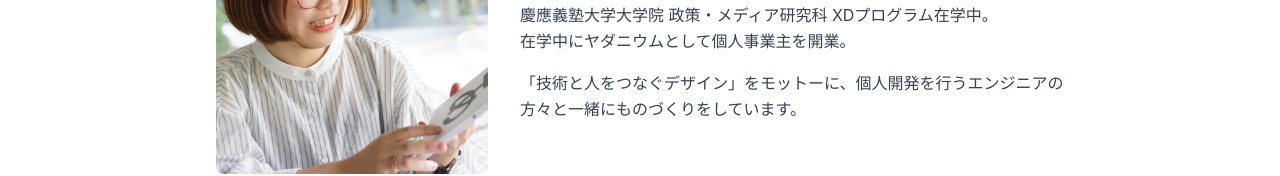
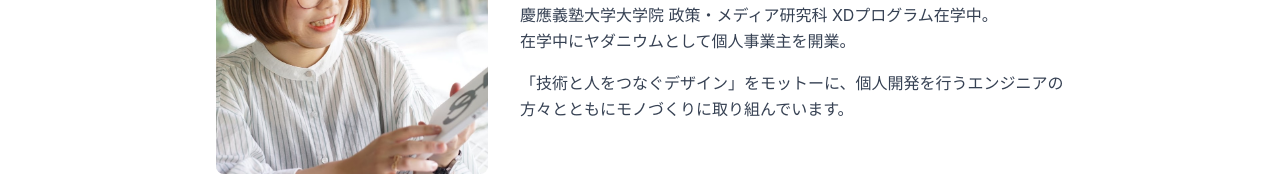
Before and after one commit to yadanium/Yada_folio_2026, a React (Vite) app: page /about in a window 1280 px wide. Shown: the part 699-875 px from the top of the page. Built offline with nearby package versions, Linux system fonts and the light colour scheme.

Commit message:
Revise About page text for improved clarity and engagement. Update phrasing to enhance readability and better convey the collaborative spirit of the design process.

```diff
--- a/src/app/pages/About.tsx
+++ b/src/app/pages/About.tsx
@@ -48,7 +48,8 @@ export function About() {
               在学中にヤダニウムとして個人事業主を開業。
             </p>
             <p>
-              「技術と人をつなぐデザイン」をモットーに、個人開発を行うエンジニアの方々と一緒にものづくりをしています。
+            「技術と人をつなぐデザイン」をモットーに、個人開発を行うエンジニアの<br/>
+            方々とともにモノづくりに取り組んでいます。
             </p>
             <p>
 
@@ -58,11 +59,11 @@ export function About() {
 
         <div className="space-y-6 text-gray-700 leading-relaxed">
           <p>
-          アイデアや技術はあるけれど、どう伝えればいいか分からない。世界観はあるけれど、表現するのが難しい。<br/>
-          そういったあと一歩をサポートするべく、丁寧にお話を伺い、ロゴ、パッケージ、パンフレット、製品外装など、最終的な仕上がりまで共に整えていきます。<br/>
+          「アイデアや技術を魅力的に伝えたい」「手に取りたいと思ってもらえるクオリティにしたい」<br/>
+          その“あと一歩”を支えるため、丁寧な対話を重ねながら細部まで磨き上げます。<br/>
           <br/>
-          開発者の想いがきちんと届くように。プロダクトが自分らしい姿で世に出ていけるように。<br/>
-          一緒に考える存在でありたいと思っています。<br/>
+          開発者の想いが届くように。プロダクトを自信を持って世に送り出せるように。<br/>
+          共に考え、伴走する存在でありたいと考えています<br/>
           </p>
 
 
```
